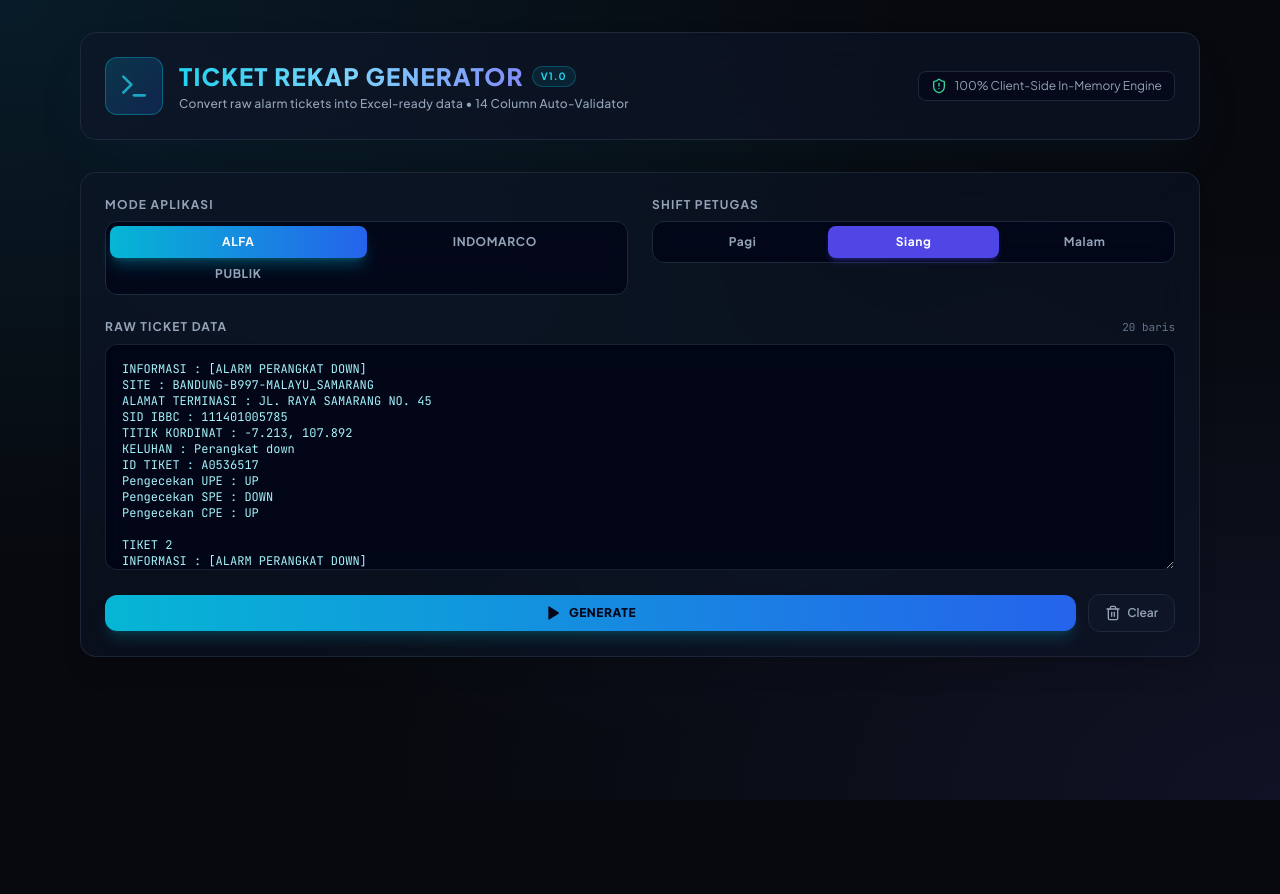
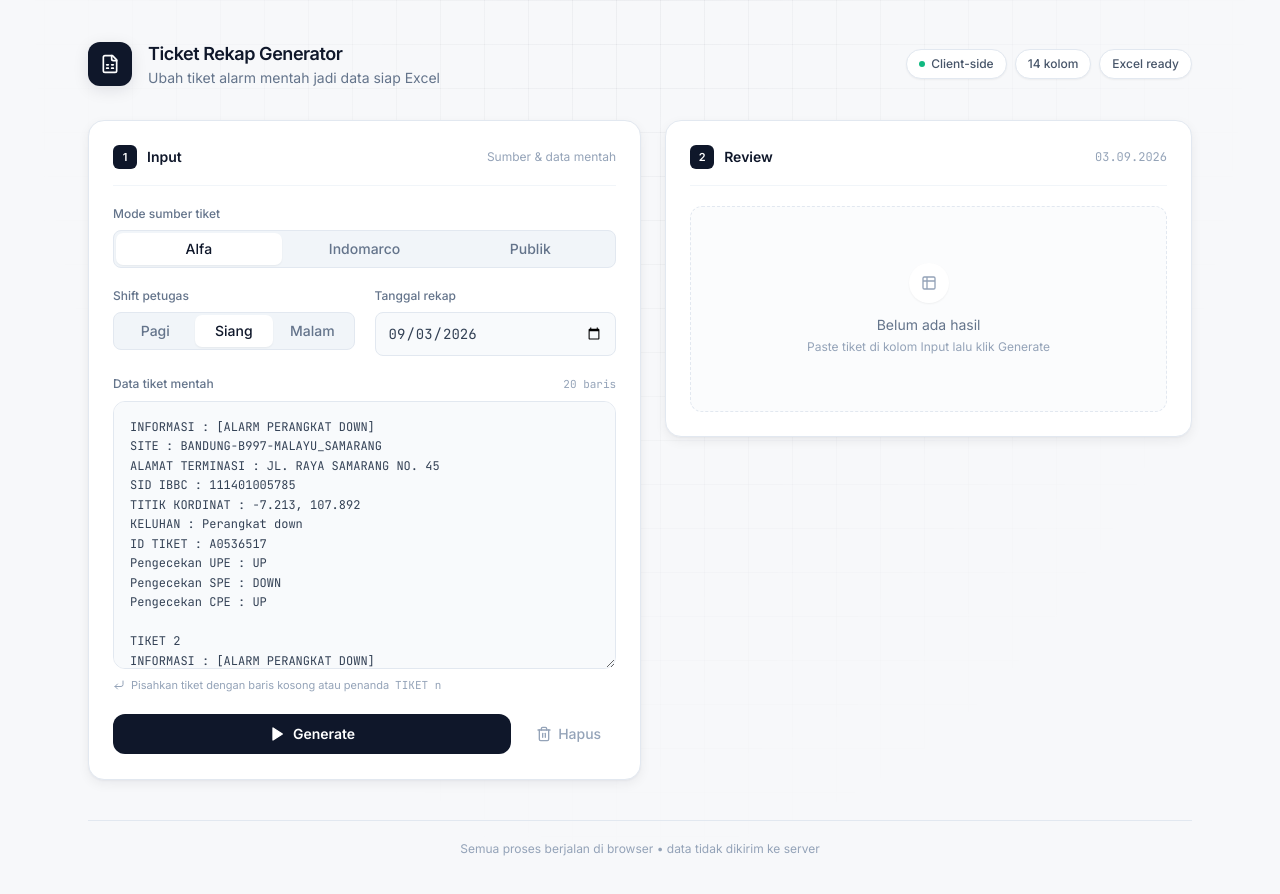
Before and after one commit to septianadip17/new-rekap-tiket, a React (Vite) app: page / in a window 1280 px wide. Shown: the top 894 px of the page. Before the commit the page ends 800 px from the top, so only its background shows below. Built offline with nearby package versions, Linux system fonts and the light colour scheme.

Commit message:
Refactor HTML structure and enhance styling; update components for improved user experience and functionality; add new assets and adjust Tailwind configuration for better design consistency.

```diff
--- a/index.html
+++ b/index.html
@@ -1,15 +1,22 @@
 <!doctype html>
-<html lang="id" class="dark">
+<html lang="id">
+
 <head>
   <meta charset="UTF-8" />
   <meta name="viewport" content="width=device-width, initial-scale=1.0" />
   <title>Ticket Rekap Generator</title>
   <link rel="preconnect" href="https://fonts.googleapis.com">
   <link rel="preconnect" href="https://fonts.gstatic.com" crossorigin>
-    <link href="https://fonts.googleapis.com/css2?family=JetBrains+Mono:wght@400;500;600;700&family=Plus+Jakarta+Sans:wght@400;500;600;700;800&display=swap" rel="stylesheet">
+  <link
+    href="https://fonts.googleapis.com/css2?family=Inter:wght@400;500;600;700;800&family=JetBrains+Mono:wght@400;500;600&display=swap"
+    rel="stylesheet">
+  <link rel="icon" type="image/x-icon" href="/src/assets/image.png">
+
 </head>
-  <body class="bg-[#07090e] text-slate-100 min-h-screen selection:bg-cyan-500 selection:text-black">
+
+<body>
   <div id="root"></div>
   <script type="module" src="/src/main.jsx"></script>
 </body>
+
 </html>
--- a/src/App.jsx
+++ b/src/App.jsx
@@ -1,4 +1,5 @@
 import { useState } from "react";
+import { Table2 } from "lucide-react";
 import Header from "./components/Header";
 import ModeSelector from "./components/ModeSelector";
 import ShiftSelector from "./components/ShiftSelector";
@@ -46,20 +47,28 @@ Pengecekan SPE	 : port link down
 Pengecekan CPE	 :`;
 
 const SAMPLE_PUBLIK = `TIKET 1
-INFORMASI : [ALARM PERANGKAT DOWN]
-NAMA PELANGGAN : DINAS KOMUNIKASI DAN INFORMATIKA KAB. MUSI BANYUASIN
-SID : 211601004078
-ID TIKET : A0552342
+Berikut kami sampaikan informasi terkait alarm proaktif:
+Deskripsi Alarm:
+SID               :	111604007829
+NAMA PELANGGAN    :	PERKEBUNAN NUSANTARA 1
+IP                :	172.26.195.114
+ALARM START       :	2026-09-20 04:56:15
+ALARM             :	UNAVAILABLE BY ICMP PING
+STATUS PENGECEKAN :	DOWN
+INDIKASI GANGGUAN :	LOSS POWER DI SISI PELANGGAN
+Mohon konfirmasi terkait alarm tersebut, Mas.
+Terima kasih
+ID TIKET          :	A0559235
+Pengecekan UPE	  :
+Pengecekan SPE	  : port link down
+Pengecekan CPE	  :`;
 
-TIKET 2
-INFORMASI : [ALARM PERANGKAT DOWN]
-NAMA PELANGGAN : SMK NEGERI 1 GUNUNG KIJANG
-SID : 02000291608
-ID TIKET : A0552343`;
+const todayISO = () => new Date().toISOString().slice(0, 10);
 
 export default function App() {
   const [mode, setMode] = useState("ALFA"); // 'ALFA' | 'INDOMARCO' | 'PUBLIK'
   const [shift, setShift] = useState("siang"); // 'pagi' | 'siang' | 'malam'
+  const [reportDate, setReportDate] = useState(todayISO());
   const [rawText, setRawText] = useState(SAMPLE_ALFA);
   const [output, setOutput] = useState("");
   const [summary, setSummary] = useState(null);
@@ -131,21 +140,52 @@ export default function App() {
   };
 
   return (
-    <div className="max-w-6xl mx-auto px-4 py-8">
+    <div className="relative min-h-screen">
+      <div className="bg-grid pointer-events-none absolute inset-0 [mask-image:radial-gradient(ellipse_at_top,black,transparent_70%)]" />
+
+      <div className="relative mx-auto max-w-6xl px-4 py-10 sm:px-6">
         <Header />
 
-      <main className="space-y-6">
-        {/* Controls Card */}
-        <div className="p-6 bg-slate-900/50 backdrop-blur-xl border border-slate-800/90 rounded-2xl shadow-xl space-y-6">
-          <div className="grid grid-cols-1 md:grid-cols-2 gap-6">
+        <main className="grid grid-cols-1 items-start gap-6 lg:grid-cols-[1.05fr_1fr]">
+          {/* Kolom kiri - input */}
+          <section className="rounded-2xl border border-slate-200 bg-white p-6 shadow-card">
+            <div className="mb-5 flex items-center justify-between border-b border-slate-100 pb-4">
+              <div className="flex items-center gap-2.5">
+                <span className="flex h-6 w-6 items-center justify-center rounded-md bg-slate-900 text-[11px] font-semibold text-white">
+                  1
+                </span>
+                <span className="text-sm font-semibold text-slate-900">Input</span>
+              </div>
+              <span className="text-xs text-slate-400">Sumber &amp; data mentah</span>
+            </div>
+
+            <div className="space-y-5">
               <ModeSelector mode={mode} setMode={handleModeChange} />
+
+              <div className="grid grid-cols-1 gap-5 sm:grid-cols-2">
                 <ShiftSelector shift={shift} setShift={setShift} />
+
+                <div className="flex flex-col gap-2">
+                  <label
+                    htmlFor="report-date"
+                    className="text-xs font-medium text-slate-500"
+                  >
+                    Tanggal rekap
+                  </label>
+                  <input
+                    id="report-date"
+                    type="date"
+                    value={reportDate}
+                    onChange={(e) => setReportDate(e.target.value)}
+                    className="w-full rounded-lg border border-slate-200 bg-slate-50 px-3 py-2.5 font-mono text-sm text-slate-700 outline-none transition focus:border-brand-500 focus:bg-white focus:ring-4 focus:ring-brand-500/10"
+                  />
+                </div>
               </div>
 
               <RawInput
                 rawText={rawText}
                 setRawText={setRawText}
-            placeholder={`Paste tiket ${mode} di sini (mendukung multiple tickets)...`}
+                placeholder={`Paste tiket ${mode} di sini...`}
               />
 
               <ActionButtons
@@ -156,19 +196,52 @@ export default function App() {
                 copied={copied}
               />
             </div>
+          </section>
 
-        {/* Feedback Section */}
+          {/* Kolom kanan - review */}
+          <section className="rounded-2xl border border-slate-200 bg-white p-6 shadow-card lg:sticky lg:top-6">
+            <div className="mb-5 flex items-center justify-between border-b border-slate-100 pb-4">
+              <div className="flex items-center gap-2.5">
+                <span className="flex h-6 w-6 items-center justify-center rounded-md bg-slate-900 text-[11px] font-semibold text-white">
+                  2
+                </span>
+                <span className="text-sm font-semibold text-slate-900">Review</span>
+              </div>
+              <span className="font-mono text-xs text-slate-400">
+                {reportDate.split('-').reverse().join('.')}
+              </span>
+            </div>
+
+            <div className="space-y-5">
               <ResultSummary summary={summary} />
               <TicketStatus warnings={warnings} errors={errors} />
 
-        {/* Output Section */}
+              {!output && (!summary || summary.total === 0) && (
+                <div className="flex flex-col items-center justify-center rounded-xl border border-dashed border-slate-200 bg-slate-50/60 px-6 py-14 text-center">
+                  <div className="mb-3 flex h-10 w-10 items-center justify-center rounded-full bg-white shadow-sm">
+                    <Table2 className="h-4 w-4 text-slate-400" />
+                  </div>
+                  <p className="text-sm text-slate-500">Belum ada hasil</p>
+                  <p className="mt-1 text-xs text-slate-400">
+                    Paste tiket di kolom Input lalu klik Generate
+                  </p>
+                </div>
+              )}
+
               <OutputPreview
                 output={output}
                 onCopy={handleCopy}
                 copied={copied}
                 mode={mode}
               />
+            </div>
+          </section>
         </main>
+
+        <footer className="mt-10 border-t border-slate-200 pt-5 text-center text-xs text-slate-400">
+          Semua proses berjalan di browser &bull; data tidak dikirim ke server
+        </footer>
+      </div>
     </div>
   );
 }
--- a/src/components/ActionButtons.jsx
+++ b/src/components/ActionButtons.jsx
@@ -3,36 +3,34 @@ import { Play, Trash2, CheckCheck } from 'lucide-react';
 
 export default function ActionButtons({ onGenerate, onClear, hasOutput, onCopy, copied }) {
   return (
-    <div className="flex flex-wrap gap-3 items-center">
+    <div className="flex flex-wrap items-center gap-2.5">
       <button
         onClick={onGenerate}
         type="button"
-        className="flex-1 min-w-[140px] flex items-center justify-center space-x-2 bg-gradient-to-r from-cyan-500 to-blue-600 hover:from-cyan-400 hover:to-blue-500 text-slate-950 font-black py-2.5 px-6 rounded-xl shadow-lg shadow-cyan-500/20 active:scale-[0.98] transition-all"
+        className="inline-flex flex-1 items-center justify-center gap-2 rounded-xl bg-slate-900 px-5 py-2.5 text-sm font-semibold text-white transition hover:bg-slate-800 active:scale-[0.99]"
       >
-        <Play className="w-4 h-4 fill-current" />
-        <span className="tracking-wider uppercase text-xs">Generate</span>
+        <Play className="h-4 w-4 fill-current" />
+        Generate
       </button>
 
       {hasOutput && (
         <button
           onClick={onCopy}
           type="button"
-          className="flex-1 min-w-[140px] flex items-center justify-center space-x-2 bg-slate-800 hover:bg-slate-700 text-cyan-300 font-bold py-2.5 px-6 rounded-xl border border-cyan-500/30 shadow-md transition-all active:scale-[0.98]"
+          className="inline-flex flex-1 items-center justify-center gap-2 rounded-xl border border-slate-200 bg-white px-5 py-2.5 text-sm font-semibold text-slate-700 transition hover:bg-slate-50 active:scale-[0.99]"
         >
-          <CheckCheck className={`w-4 h-4 ${copied ? 'text-emerald-400' : ''}`} />
-          <span className="tracking-wider uppercase text-xs">
-            {copied ? 'Copied!' : 'Copy TSV'}
-          </span>
+          <CheckCheck className={`h-4 w-4 ${copied ? 'text-emerald-500' : ''}`} />
+          {copied ? 'Tersalin' : 'Copy TSV'}
         </button>
       )}
 
       <button
         onClick={onClear}
         type="button"
-        className="flex items-center justify-center space-x-1.5 bg-slate-900/80 hover:bg-rose-950/40 text-slate-400 hover:text-rose-400 py-2.5 px-4 rounded-xl border border-slate-800 hover:border-rose-500/40 transition-all text-xs font-semibold"
+        className="inline-flex items-center justify-center gap-1.5 rounded-xl border border-transparent px-3.5 py-2.5 text-sm font-medium text-slate-400 transition hover:bg-slate-100 hover:text-rose-500"
       >
-        <Trash2 className="w-4 h-4" />
-        <span>Clear</span>
+        <Trash2 className="h-4 w-4" />
+        Hapus
       </button>
     </div>
   );
--- a/src/components/Header.jsx
+++ b/src/components/Header.jsx
@@ -1,29 +1,33 @@
-import { ShieldAlert, Terminal } from 'lucide-react';
+import { FileSpreadsheet } from 'lucide-react';
 
 export default function Header() {
   return (
-    <header className="relative flex flex-col md:flex-row items-center justify-between p-6 bg-slate-900/60 backdrop-blur-xl border border-slate-800 rounded-2xl mb-8 shadow-2xl shadow-cyan-950/20">
-      <div className="flex items-center space-x-4">
-        <div className="p-3 bg-gradient-to-br from-cyan-500/20 to-blue-600/20 border border-cyan-500/40 rounded-xl text-cyan-400">
-          <Terminal className="w-8 h-8 animate-pulse" />
+    <header className="flex flex-col gap-6 sm:flex-row sm:items-center sm:justify-between pb-8">
+      <div className="flex items-center gap-4">
+        <div className="flex h-11 w-11 items-center justify-center rounded-xl bg-slate-900 text-white shadow-pop">
+          <FileSpreadsheet className="h-5 w-5" />
         </div>
         <div>
-          <div className="flex items-center space-x-2">
-            <h1 className="text-2xl font-black tracking-wider text-transparent bg-clip-text bg-gradient-to-r from-cyan-400 via-sky-300 to-indigo-400">
-              TICKET REKAP GENERATOR
-            </h1>
-            <span className="text-[10px] uppercase font-bold tracking-widest px-2 py-0.5 rounded-full bg-cyan-500/10 text-cyan-400 border border-cyan-500/30">
-              v1.0
-            </span>
-          </div>
-          <p className="text-xs text-slate-400 mt-1 font-medium tracking-wide">
-            Convert raw alarm tickets into Excel-ready data • 14 Column Auto-Validator
+          <h1 className="text-lg font-semibold tracking-tight text-slate-900">
+            Ticket Rekap Generator
+          </h1>
+          <p className="text-sm text-slate-500">
+            Ubah tiket alarm mentah jadi data siap Excel
           </p>
         </div>
       </div>
-      <div className="mt-4 md:mt-0 flex items-center space-x-2 bg-slate-950/60 px-3 py-1.5 rounded-lg border border-slate-800 text-xs text-slate-400">
-        <ShieldAlert className="w-4 h-4 text-emerald-400" />
-        <span>100% Client-Side In-Memory Engine</span>
+
+      <div className="flex items-center gap-2">
+        <span className="inline-flex items-center gap-1.5 rounded-full border border-slate-200 bg-white px-3 py-1.5 text-xs font-medium text-slate-600 shadow-sm">
+          <span className="h-1.5 w-1.5 rounded-full bg-emerald-500" />
+          Client-side
+        </span>
+        <span className="inline-flex items-center gap-1.5 rounded-full border border-slate-200 bg-white px-3 py-1.5 text-xs font-medium text-slate-600 shadow-sm">
+          14 kolom
+        </span>
+        <span className="inline-flex items-center gap-1.5 rounded-full border border-slate-200 bg-white px-3 py-1.5 text-xs font-medium text-slate-600 shadow-sm">
+          Excel ready
+        </span>
       </div>
     </header>
   );
--- a/src/components/ModeSelector.jsx
+++ b/src/components/ModeSelector.jsx
@@ -1,44 +1,29 @@
 /* eslint-disable react/prop-types */
+const MODES = [
+  { id: 'ALFA', label: 'Alfa' },
+  { id: 'INDOMARCO', label: 'Indomarco' },
+  { id: 'PUBLIK', label: 'Publik' },
+];
+
 export default function ModeSelector({ mode, setMode }) {
   return (
-    <div className="flex flex-col space-y-2">
-      <label className="text-xs font-bold uppercase tracking-widest text-slate-400">
-        Mode Aplikasi
-      </label>
-      <div className="grid grid-cols-2 p-1 bg-slate-950/80 rounded-xl border border-slate-800 backdrop-blur-md">
-        <button
-          type="button"
-          onClick={() => setMode("ALFA")}
-          className={`py-2 px-4 rounded-lg text-xs font-bold transition-all duration-200 tracking-wider flex items-center justify-center space-x-2 ${
-            mode === "ALFA"
-              ? "bg-gradient-to-r from-cyan-500 to-blue-600 text-white shadow-lg shadow-cyan-500/30"
-              : "text-slate-400 hover:text-slate-200 hover:bg-slate-900/50"
-          }`}
-        >
-          <span>ALFA</span>
-        </button>
-        <button
-          type="button"
-          onClick={() => setMode("INDOMARCO")}
-          className={`py-2 px-4 rounded-lg text-xs font-bold transition-all duration-200 tracking-wider flex items-center justify-center space-x-2 ${
-            mode === "INDOMARCO"
-              ? "bg-gradient-to-r from-cyan-500 to-blue-600 text-white shadow-lg shadow-cyan-500/30"
-              : "text-slate-400 hover:text-slate-200 hover:bg-slate-900/50"
-          }`}
-        >
-          <span>INDOMARCO</span>
-        </button>
-        <button
-          type="button"
-          onClick={() => setMode("PUBLIK")}
-          className={`py-2 px-4 rounded-lg text-xs font-bold transition-all duration-200 tracking-wider flex items-center justify-center space-x-2 ${
-            mode === "PUBLIK"
-              ? "bg-gradient-to-r from-cyan-500 to-blue-600 text-white shadow-lg shadow-cyan-500/30"
-              : "text-slate-400 hover:text-slate-200 hover:bg-slate-900/50"
-          }`}
-        >
-          <span>PUBLIK</span>
-        </button>
+    <div className="flex flex-col gap-2">
+      <label className="text-xs font-medium text-slate-500">Mode sumber tiket</label>
+      <div className="inline-flex rounded-lg border border-slate-200 bg-slate-100 p-0.5">
+        {MODES.map((m) => (
+          <button
+            key={m.id}
+            type="button"
+            onClick={() => setMode(m.id)}
+            className={`flex-1 rounded-[7px] px-3 py-1.5 text-sm font-medium transition-all ${
+              mode === m.id
+                ? 'bg-white text-slate-900 shadow-sm'
+                : 'text-slate-500 hover:text-slate-800'
+            }`}
+          >
+            {m.label}
+          </button>
+        ))}
       </div>
     </div>
   );
--- a/src/components/RawInput.jsx
+++ b/src/components/RawInput.jsx
@@ -1,13 +1,15 @@
 /* eslint-disable react/prop-types */
+import { CornerDownLeft } from 'lucide-react';
+
 export default function RawInput({ rawText, setRawText, placeholder }) {
+  const lineCount = rawText.length > 0 ? rawText.split('\n').length : 0;
+
   return (
-    <div className="flex flex-col space-y-2">
-      <div className="flex justify-between items-center">
-        <label className="text-xs font-bold uppercase tracking-widest text-slate-400">
-          Raw Ticket Data
-        </label>
-        <span className="text-[11px] text-slate-500 font-mono">
-          {rawText.length > 0 ? `${rawText.split('\n').length} baris` : 'Kosong'}
+    <div className="flex flex-col gap-2">
+      <div className="flex items-center justify-between">
+        <label className="text-xs font-medium text-slate-500">Data tiket mentah</label>
+        <span className="font-mono text-[11px] text-slate-400">
+          {lineCount > 0 ? `${lineCount} baris` : 'kosong'}
         </span>
       </div>
       <textarea
@@ -15,9 +17,13 @@ export default function RawInput({ rawText, setRawText, placeholder }) {
         onChange={(e) => setRawText(e.target.value)}
         rows={12}
         placeholder={placeholder}
-        className="w-full bg-slate-950/90 text-cyan-200 placeholder-slate-600 font-mono text-xs p-4 rounded-xl border border-slate-800/80 focus:border-cyan-500/80 focus:ring-1 focus:ring-cyan-500/80 outline-none resize-y transition-all backdrop-blur-md shadow-inner"
+        className="w-full resize-y rounded-xl border border-slate-200 bg-slate-50 p-4 font-mono text-xs leading-relaxed text-slate-700 placeholder:text-slate-400 outline-none transition focus:border-brand-500 focus:bg-white focus:ring-4 focus:ring-brand-500/10"
         spellCheck="false"
       />
+      <p className="flex items-center gap-1.5 text-[11px] text-slate-400">
+        <CornerDownLeft className="h-3 w-3" />
+        Pisahkan tiket dengan baris kosong atau penanda <span className="font-mono">TIKET n</span>
+      </p>
     </div>
   );
 }
--- a/src/components/ShiftSelector.jsx
+++ b/src/components/ShiftSelector.jsx
@@ -1,26 +1,24 @@
 /* eslint-disable react/prop-types */
+const SHIFTS = [
+  { id: 'pagi', label: 'Pagi' },
+  { id: 'siang', label: 'Siang' },
+  { id: 'malam', label: 'Malam' },
+];
+
 export default function ShiftSelector({ shift, setShift }) {
-  const shifts = [
-    { id: 'pagi', label: 'Pagi' },
-    { id: 'siang', label: 'Siang' },
-    { id: 'malam', label: 'Malam' }
-  ];
-
   return (
-    <div className="flex flex-col space-y-2">
-      <label className="text-xs font-bold uppercase tracking-widest text-slate-400">
-        Shift Petugas
-      </label>
-      <div className="grid grid-cols-3 p-1 bg-slate-950/80 rounded-xl border border-slate-800 backdrop-blur-md">
-        {shifts.map((s) => (
+    <div className="flex flex-col gap-2">
+      <label className="text-xs font-medium text-slate-500">Shift petugas</label>
+      <div className="inline-flex rounded-lg border border-slate-200 bg-slate-100 p-0.5">
+        {SHIFTS.map((s) => (
           <button
             key={s.id}
             type="button"
             onClick={() => setShift(s.id)}
-            className={`py-2 text-xs font-bold rounded-lg transition-all duration-200 tracking-wider capitalize ${
+            className={`flex-1 rounded-[7px] px-3 py-1.5 text-sm font-medium transition-all ${
               shift === s.id
-                ? 'bg-indigo-600 text-white shadow-md shadow-indigo-600/30'
-                : 'text-slate-400 hover:text-slate-200 hover:bg-slate-900/50'
+                ? 'bg-white text-slate-900 shadow-sm'
+                : 'text-slate-500 hover:text-slate-800'
             }`}
           >
             {s.label}
--- a/src/index.css
+++ b/src/index.css
@@ -2,31 +2,42 @@
 @tailwind components;
 @tailwind utilities;
 
-body {
-  font-family: 'Plus Jakarta Sans', sans-serif;
-  background-image:
-    radial-gradient(at 0% 0%, rgba(14, 165, 233, 0.12) 0px, transparent 50%),
-    radial-gradient(at 100% 100%, rgba(99, 102, 241, 0.1) 0px, transparent 50%),
-    radial-gradient(at 50% 50%, rgba(6, 182, 212, 0.05) 0px, transparent 60%);
-  background-attachment: fixed;
+@layer base {
+  html {
+    -webkit-font-smoothing: antialiased;
+    text-rendering: optimizeLegibility;
+  }
+
+  body {
+    font-family: 'Inter', system-ui, sans-serif;
+    background-color: #f7f8fa;
+    color: #0f172a;
+  }
 }
 
 code, pre, .font-mono {
   font-family: 'JetBrains Mono', monospace;
 }
 
-/* Custom subtle scrollbar */
+.bg-grid {
+  background-image:
+    linear-gradient(to right, rgba(15, 23, 42, 0.045) 1px, transparent 1px),
+    linear-gradient(to bottom, rgba(15, 23, 42, 0.045) 1px, transparent 1px);
+  background-size: 44px 44px;
+}
+
 ::-webkit-scrollbar {
-  width: 8px;
-  height: 8px;
+  width: 10px;
+  height: 10px;
 }
 ::-webkit-scrollbar-track {
-  background: rgba(15, 23, 42, 0.6);
+  background: transparent;
 }
 ::-webkit-scrollbar-thumb {
-  background: rgba(56, 189, 248, 0.25);
-  border-radius: 4px;
+  background: rgba(15, 23, 42, 0.18);
+  border: 3px solid #f7f8fa;
+  border-radius: 999px;
 }
 ::-webkit-scrollbar-thumb:hover {
-  background: rgba(56, 189, 248, 0.5);
+  background: rgba(15, 23, 42, 0.30);
 }
--- a/tailwind.config.js
+++ b/tailwind.config.js
@@ -1,14 +1,3 @@
-// /** @type {import('tailwindcss').Config} */
-// export default {
-//   content: [ `./index.html`, `./src/**/*.{js,ts,jsx,tsx}`, ],
-//   theme: {
-//     extend: {},
-//   },
-//   plugins: [],
-// }
-
-
-
 /** @type {import('tailwindcss').Config} */
 export default {
   content: [
@@ -17,18 +6,32 @@ export default {
   ],
   theme: {
     extend: {
+      fontFamily: {
+        sans: ['Inter', 'system-ui', 'sans-serif'],
+        mono: ['"JetBrains Mono"', 'monospace'],
+      },
       colors: {
-        cyber: {
-          dark: '#0a0d14',
-          card: 'rgba(17, 24, 39, 0.75)',
-          border: 'rgba(56, 189, 248, 0.2)',
-          accent: '#00f2fe',
-          neon: '#38bdf8'
-        }
+        brand: {
+          50: '#eef2ff',
+          100: '#e0e7ff',
+          500: '#6366f1',
+          600: '#4f46e5',
+          700: '#4338ca',
+        },
       },
-      backdropBlur: {
-        xs: '2px',
-      }
+      boxShadow: {
+        card: '0 1px 2px rgba(16,24,40,0.04), 0 4px 12px rgba(16,24,40,0.06)',
+        pop: '0 4px 16px rgba(16,24,40,0.10)',
+      },
+      keyframes: {
+        'fade-up': {
+          '0%': { opacity: '0', transform: 'translateY(6px)' },
+          '100%': { opacity: '1', transform: 'translateY(0)' },
+        },
+      },
+      animation: {
+        'fade-up': 'fade-up 0.28s ease-out',
+      },
     },
   },
   plugins: [],
```
Also changed, not shown: src/components/OutputPreview.jsx (+20 -21 lines), src/components/ResultSummary.jsx (+20 -32 lines), src/components/TicketStatus.jsx (+14 -14 lines), src/assets/image.png (added). Lines whose indentation alone changed are shown as unchanged.
